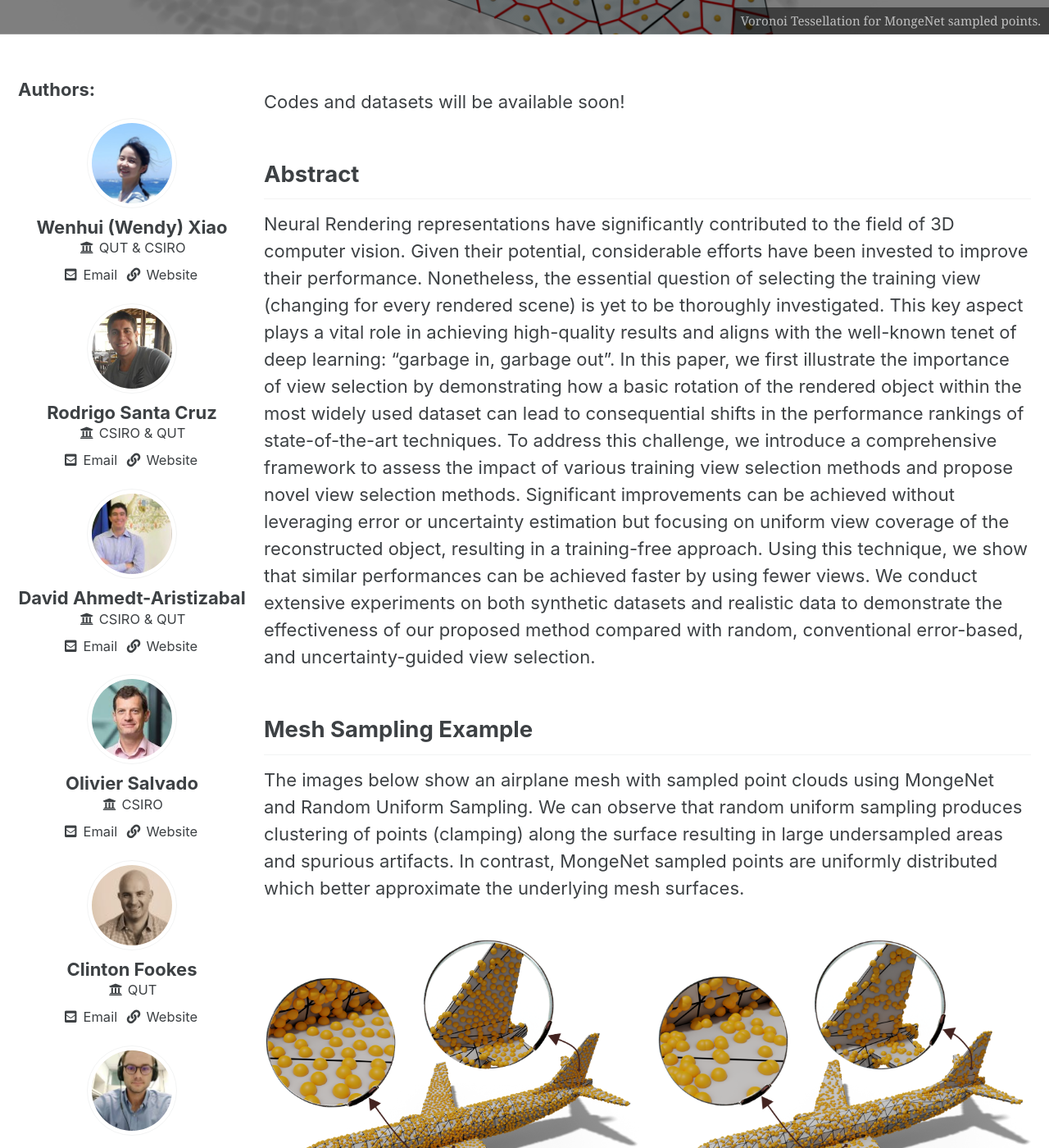
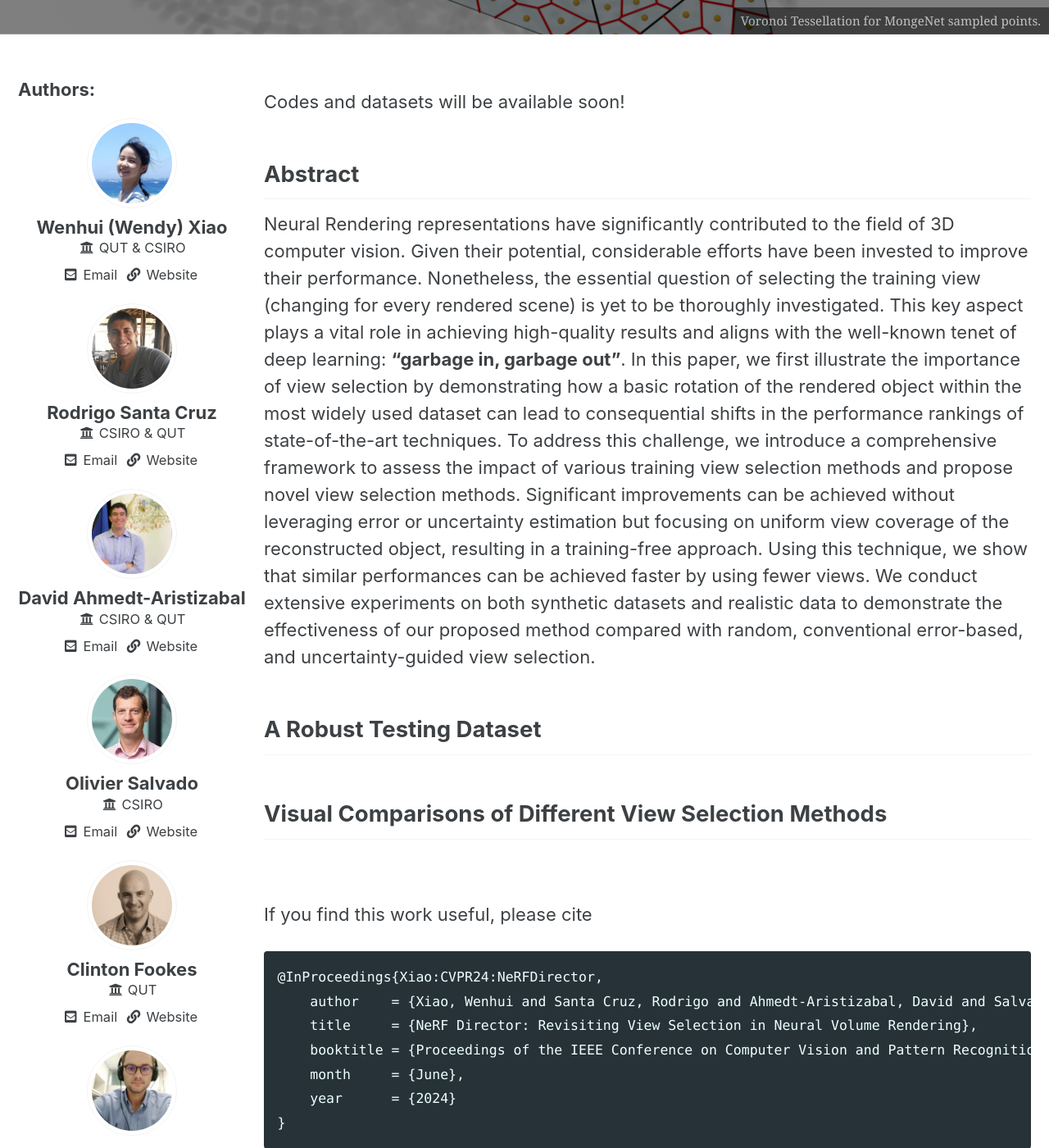
Before and after one commit to wenwhx/nerfdirector, a Jekyll site: the page built from docs/index.md, in a window 1280 px wide and 1400 px high, scrolled down 379 px. Shown: the whole window at 82% size. Built offline with Jekyll 4.4.1, drawn with Linux system fonts in a browser that asks for light colours; cached includes are drawn as plain includes; some of the changed text lies outside the part shown.

Commit message:
update modules of the website

```diff
--- a/docs/index.md
+++ b/docs/index.md
@@ -41,26 +41,11 @@ Codes and datasets will be available soon!
 
 ## Abstract
 
-Neural Rendering representations have significantly contributed to the field of 3D computer vision. Given their potential, considerable efforts have been invested to improve their performance. Nonetheless, the essential question of selecting the training view (changing for every rendered scene) is yet to be thoroughly investigated. This key aspect plays a vital role in achieving high-quality results and aligns with the well-known tenet of deep learning: "garbage in, garbage out". In this paper, we first illustrate the importance of view selection by demonstrating how a basic rotation of the rendered object within the most widely used dataset can lead to consequential shifts in the performance rankings of state-of-the-art techniques. To address this challenge, we introduce a comprehensive framework to assess the impact of various training view selection methods and propose novel view selection methods. Significant improvements can be achieved without leveraging error or uncertainty estimation but focusing on uniform view coverage of the reconstructed object, resulting in a training-free approach. Using this technique, we show that similar performances can be achieved faster by using fewer views. We conduct extensive experiments on both synthetic datasets and realistic data to demonstrate the effectiveness of our proposed method compared with random, conventional error-based, and uncertainty-guided view selection.
+Neural Rendering representations have significantly contributed to the field of 3D computer vision. Given their potential, considerable efforts have been invested to improve their performance. Nonetheless, the essential question of selecting the training view (changing for every rendered scene) is yet to be thoroughly investigated. This key aspect plays a vital role in achieving high-quality results and aligns with the well-known tenet of deep learning: **"garbage in, garbage out"**. In this paper, we first illustrate the importance of view selection by demonstrating how a basic rotation of the rendered object within the most widely used dataset can lead to consequential shifts in the performance rankings of state-of-the-art techniques. To address this challenge, we introduce a comprehensive framework to assess the impact of various training view selection methods and propose novel view selection methods. Significant improvements can be achieved without leveraging error or uncertainty estimation but focusing on uniform view coverage of the reconstructed object, resulting in a training-free approach. Using this technique, we show that similar performances can be achieved faster by using fewer views. We conduct extensive experiments on both synthetic datasets and realistic data to demonstrate the effectiveness of our proposed method compared with random, conventional error-based, and uncertainty-guided view selection.
 
+## A Robust Testing Dataset
 
-## Mesh Sampling Example
-
-The images below show an airplane mesh with sampled point clouds using MongeNet and Random Uniform Sampling. We can observe that random uniform sampling produces clustering of points (clamping) along the surface resulting in large undersampled areas and spurious artifacts. In contrast, MongeNet sampled points are uniformly distributed which better approximate the underlying mesh surfaces.
-
-{% include gallery id="gallery_airplane" caption="Plane of the ShapeNet dataset sampled with 5k points. ***Left***: Point cloud produced by MongeNet. ***Right***: Point cloud produced by the random uniform sampler. Note the clamping pattern across the mesh produced by the random uniform sampling approach." %}
-
-The edge provided by MongeNet can be better visualized on the small set of faces along with the Voronoi tessellation associated to the point cloud and displayed below. In contrast to uniform random sampling, MongeNet samples points that are closer to the input mesh in the sense of the 2-Wasserstein optimal transport distance. This translates into a uniform Voronoi diagram.
-
-{% include gallery id="gallery_voronoi" caption="Discretization of a mesh by a point cloud. ***Left:*** MongeNet discretisation. ***Right:*** Classical random uniform, with in red the resulting Voronoi Tessellation spawn on the triangles of the mesh." %}
-
-
-## Reconstructing watertight mesh surface from noisy point cloud
-
-The videos below display the benefit of using MongeNet in a learning context. It compares the meshes reconstructed with [Point2Mesh](https://ranahanocka.github.io/point2mesh/) model using MongeNet and Random Uniform Sampling for two very complex shapes. MongeNet produces better results, especially for the shape's fine details and areas of high curvature.
-
-{% include video id="RfmZBbSEiz4" provider="youtube" %}
-{% include video id="6FGA5JJqM-A" provider="youtube" %}
+## Visual Comparisons of Different View Selection Methods
 
 <br/>
 
```
Also changed, not shown: docs/assets/images/voronoi_monge.gif (deleted), docs/assets/images/voronoi_unif.gif (deleted).
